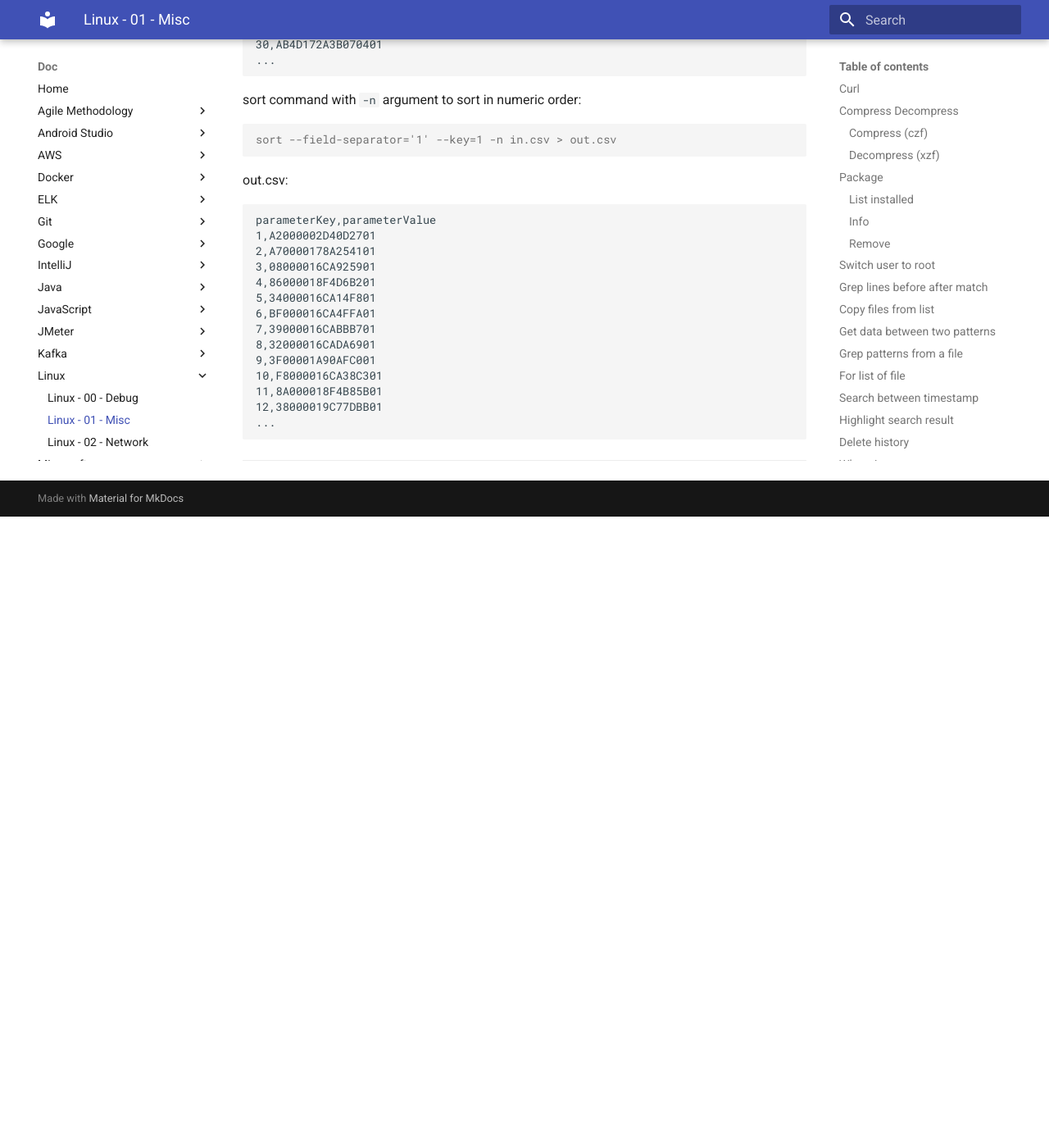
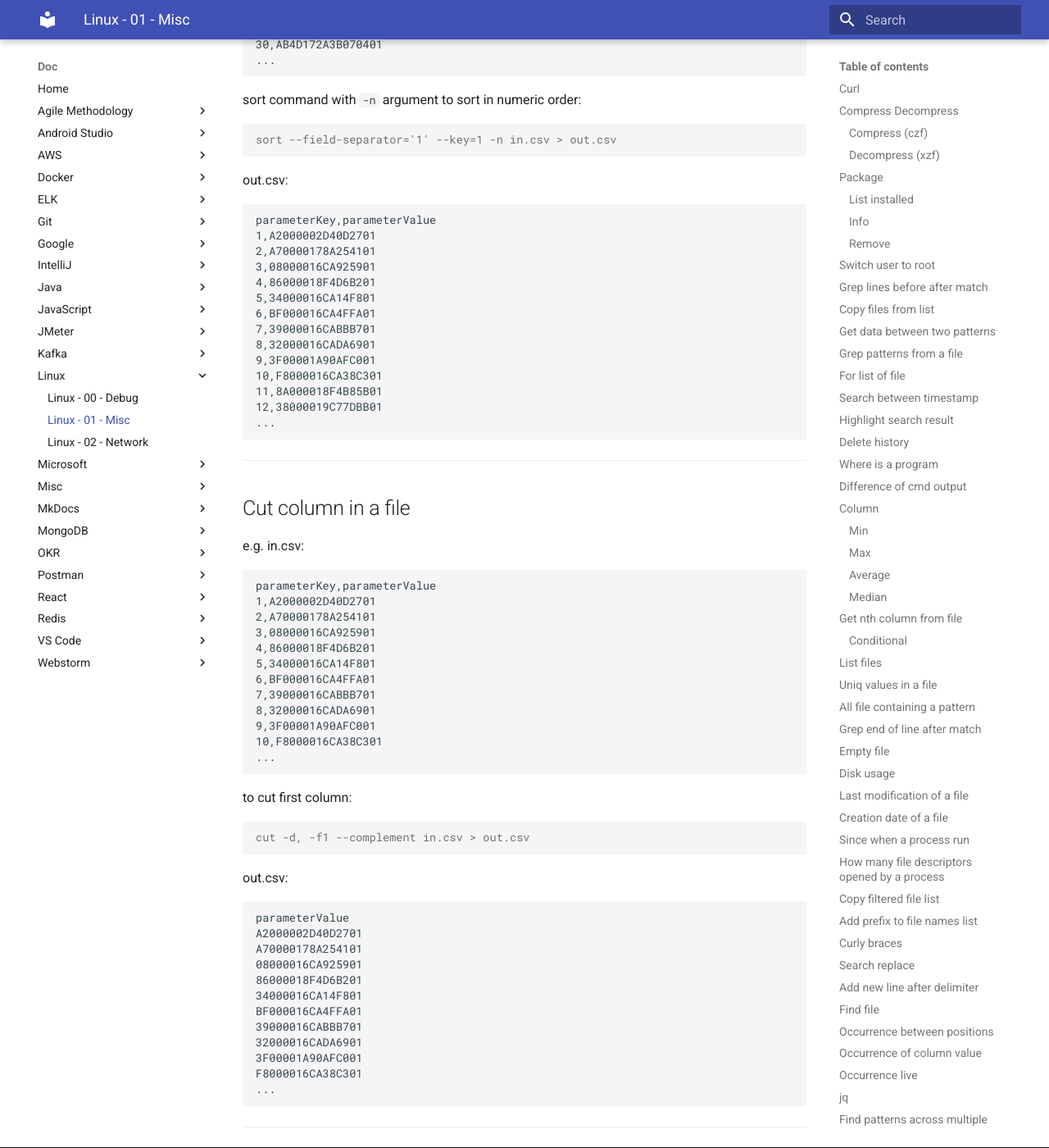
Before and after one commit to oldu73/doc, an MkDocs documentation site: the page built from docs/linux/1-linux-misc.md, in a window 1280 px wide and 1400 px high, scrolled down 18600 px. Shown: the whole window at 82% size. Built offline with MkDocs 1.6.1 and Material for MkDocs 9.7.7, drawn with Linux system fonts in a browser that asks for light colours; before the commit the page ends 19230 px from its top, so only the background shows below that.

Commit message:
linux cut column in a file

````diff
--- a/docs/linux/1-linux-misc.md
+++ b/docs/linux/1-linux-misc.md
@@ -989,3 +989,47 @@ parameterKey,parameterValue
 ```
 
 ---
+
+## Cut column in a file
+
+e.g. in.csv:
+
+```csv
+parameterKey,parameterValue
+1,A2000002D40D2701
+2,A70000178A254101
+3,08000016CA925901
+4,86000018F4D6B201
+5,34000016CA14F801
+6,BF000016CA4FFA01
+7,39000016CABBB701
+8,32000016CADA6901
+9,3F00001A90AFC001
+10,F8000016CA38C301
+...
+```
+
+to cut first column:
+
+```console
+cut -d, -f1 --complement in.csv > out.csv
+```
+
+out.csv:
+
+```csv
+parameterValue
+A2000002D40D2701
+A70000178A254101
+08000016CA925901
+86000018F4D6B201
+34000016CA14F801
+BF000016CA4FFA01
+39000016CABBB701
+32000016CADA6901
+3F00001A90AFC001
+F8000016CA38C301
+...
+```
+
+---
````
